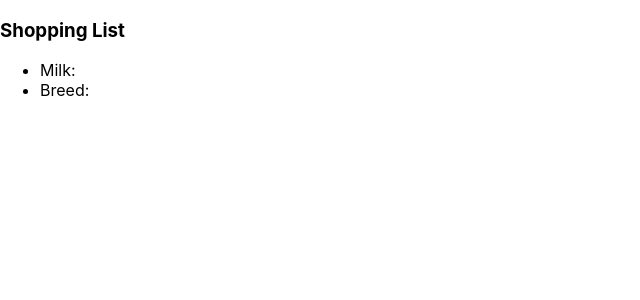
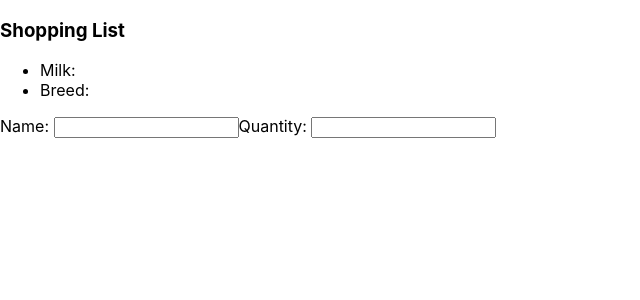
Before and after one commit to cdsalty/reactFormsPractice, a React (Create React App) app: page / in a window 1280 px wide. Shown: the top 300 px of the page, without its empty margins (0-640 px from the left). Built offline with nearby package versions, Linux system fonts and the light colour scheme.

Commit message:
goal is to pass data UP, in progress

```diff
--- a/src/App.js
+++ b/src/App.js
@@ -1,5 +1,7 @@
 import React, {Component} from 'react';
 import ShoppingList from './ShoppingList';
+import ShoppingListForm from './ShoppingListForm';
+
 // import './App.css';
 
 class App extends Component {
@@ -7,6 +9,7 @@ class App extends Component {
     return (
       <div className="App">
         <ShoppingList />
+        <ShoppingListForm />
       </div>
     );
   }
--- a/src/ShoppingListForm.js
+++ b/src/ShoppingListForm.js
@@ -1,7 +1,37 @@
 import React, {Component} from 'react';
 
 class ShoppingListForm extends Component {
+  constructor(props) {
+    super(props);
+    this.state = {name: '', quantity: ''};
+  }
+
+  hanldeChange(e) {
+    this.setState({
+      [e.target.name]: e.target.value // ***with this format, handleChange will control both inputs***
+    });
+  }
+
   render() {
-    return <div>Shopping List Form</div>;
+    return (
+      <form>
+        <label htmlFor="name">Name: </label>
+        <input
+          id="name"
+          name="name"
+          value={this.state.name}
+          onChange={this.handleChange}
+        />
+        <label htmlFor="quantity">Quantity: </label>
+        <input
+          id="quantity"
+          name="quantity"
+          value={this.state.quantity}
+          onChange={this.handleChange}
+        />
+      </form>
+    );
   }
 }
+
+export default ShoppingListForm;
```
